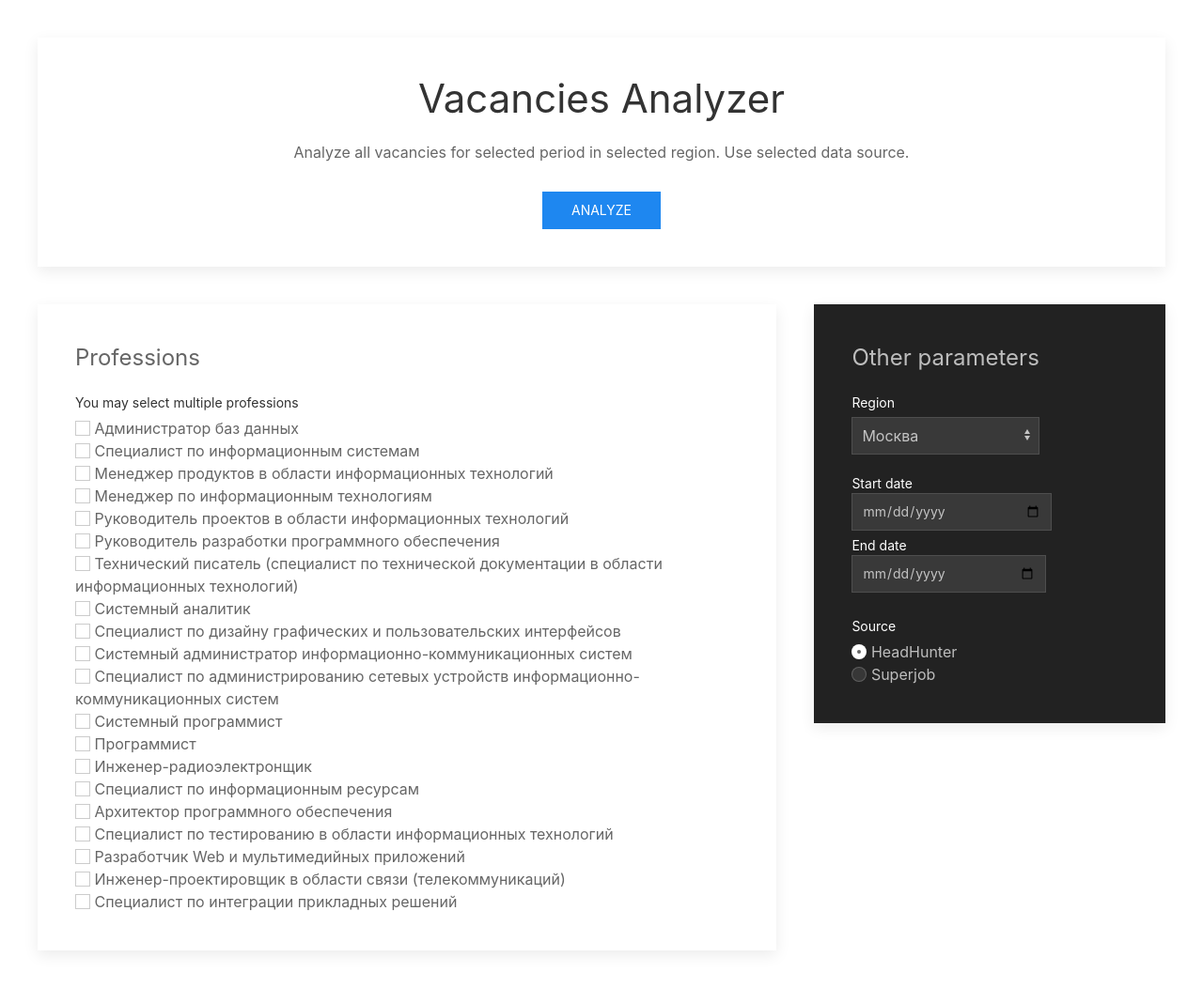
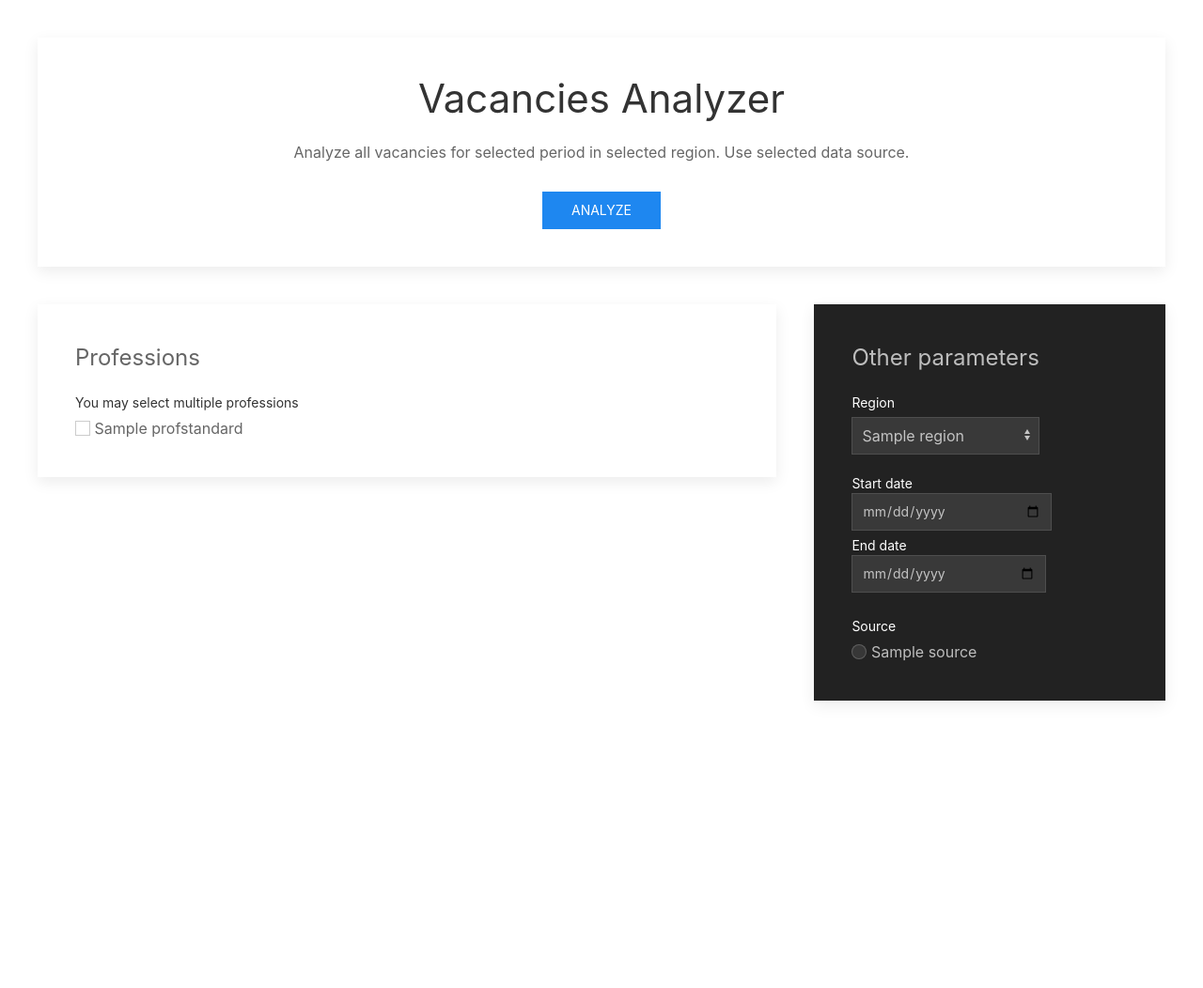
Before and after one commit to master8/vacancies_analyzer, a Flask app: page / in a window 1280 px wide. Shown: the whole page at 94% size. After the commit the page ends 748 px from the top, so only its background shows below. Run offline with Flask 2, Linux system fonts and the light colour scheme; tables that the repository leaves empty hold one stand-in row (values such as "Sample post").

Commit message:
show regions, standards and sources

```diff
--- a/app.py
+++ b/app.py
@@ -10,7 +10,8 @@ app.config.from_object(Config)
 db = SQLAlchemy(app)
 migrate = Migrate(app, db)
 
-from models import Profstandard
+from models import Profstandard, Source, Region
+
 
 # @app.route('/')
 # def hello_world():
@@ -19,89 +20,10 @@ from models import Profstandard
 
 @app.route('/')
 def home():
-    professions = [
-        {
-            'id': 1,
-            'name': 'Администратор баз данных'
-        },
-        {
-            'id': 2,
-            'name': 'Специалист по информационным системам'
-        },
-        {
-            'id': 3,
-            'name': 'Менеджер продуктов в области информационных технологий'
-        },
-        {
-            'id': 4,
-            'name': 'Менеджер по информационным технологиям'
-        },
-        {
-            'id': 5,
-            'name': 'Руководитель проектов в области информационных технологий'
-        },
-        {
-            'id': 6,
-            'name': 'Руководитель разработки программного обеспечения'
-        },
-        {
-            'id': 7,
-            'name': 'Технический писатель (специалист по технической документации в области информационных технологий)'
-        },
-        {
-            'id': 8,
-            'name': 'Системный аналитик'
-        },
-        {
-            'id': 9,
-            'name': 'Специалист по дизайну графических и пользовательских интерфейсов'
-        },
-        {
-            'id': 10,
-            'name': 'Системный администратор информационно-коммуникационных систем'
-        },
-        {
-            'id': 11,
-            'name': 'Специалист по администрированию сетевых устройств информационно-коммуникационных систем'
-        },
-        {
-            'id': 12,
-            'name': 'Системный программист'
-        },
-        {
-            'id': 14,
-            'name': 'Программист'
-        },
-        {
-            'id': 15,
-            'name': 'Инженер-радиоэлектронщик'
-        },
-        {
-            'id': 16,
-            'name': 'Специалист по информационным ресурсам'
-        },
-        {
-            'id': 17,
-            'name': 'Архитектор программного обеспечения'
-        },
-        {
-            'id': 18,
-            'name': 'Специалист по тестированию в области информационных технологий'
-        },
-        {
-            'id': 19,
-            'name': 'Разработчик Web и мультимедийных приложений'
-        },
-        {
-            'id': 20,
-            'name': 'Инженер-проектировщик в области связи (телекоммуникаций)'
-        },
-        {
-            'id': 21,
-            'name': 'Специалист по интеграции прикладных решений'
-        },
-    ]
-    return render_template('index.html', title='home', professions=professions)
+    professions = Profstandard.query.all()
+    regions = Region.query.all()
+    sources = Source.query.all()
+    return render_template('index.html', title='home', professions=professions, regions=regions, sources=sources)
 
 
 @app.route('/analyze')
--- a/templates/index.html
+++ b/templates/index.html
@@ -27,7 +27,11 @@
                             <div class="uk-form-label">You may select multiple professions</div>
                             <div class="uk-form-controls uk-list">
                                 {% for profession in professions %}
-                                    <label><input class="uk-checkbox" type="checkbox" value="{{ profession.id }}" name="prof"> {{ profession.name }}</label><br>
+                                    <label><input class="uk-checkbox"
+                                            {% if profession.is_support == False %}
+                                                  disabled
+                                            {% endif %}
+                                                  type="checkbox" value="{{ profession.id }}" name="prof"> {{ profession.name }}</label><br>
                                 {% endfor %}
                             </div>
                         </div>
@@ -41,10 +45,9 @@
                             <label class="uk-form-label" for="form-stacked_select">Region</label>
                             <div class="uk-form-controls">
                                 <select name="region" class="uk-select uk-form-width-medium" id="form-stacked_select">
-                                    <option>Москва</option>
-                                    <option>Санкт-Петербург</option>
-                                    <option>Челябинск</option>
-                                    <option>Казань</option>
+                                    {% for region in regions %}
+                                        <option value="{{ region.id }}">{{ region.name }}</option>
+                                    {% endfor %}
                                 </select>
                             </div>
                         </div>
@@ -57,8 +60,13 @@
                         <div class="uk-margin">
                             <div class="uk-form-label">Source</div>
                             <div class="uk-form-controls">
-                                <label><input class="uk-radio" type="radio" value="hh" name="source" checked> HeadHunter</label><br>
-                                <label><input class="uk-radio" type="radio" disabled value="sj" name="source"> Superjob</label>
+                                {% for source in sources %}
+                                    <label><input class="uk-radio"
+                                            {% if source.is_support == False %}
+                                                  disabled
+                                            {% endif %}
+                                                  type="radio" value="{{ source.id }}" name="source"> {{ source.name }}</label><br>
+                                {% endfor %}
                             </div>
                         </div>
                     </div>
```
Also changed, not shown: app.db.
